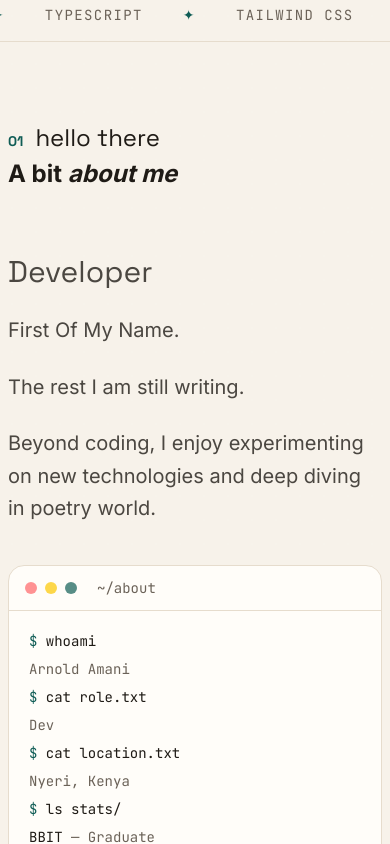
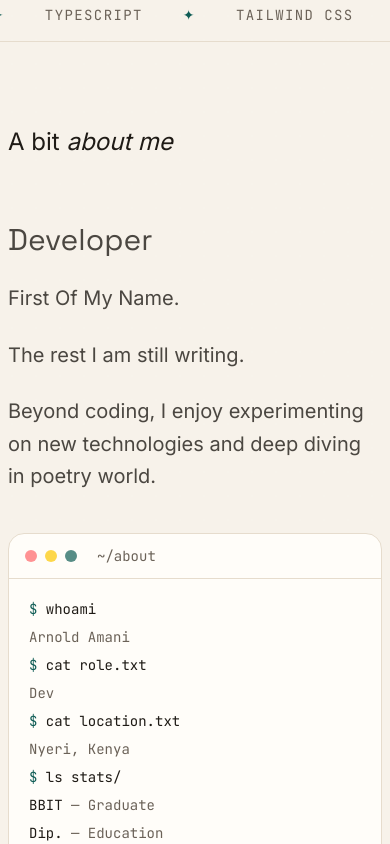
Before and after one commit to anold-a/amani-portfolio, a Next.js app: page / in a window 390 px wide. Shown: the part 1100-1944 px from the top of the page. Built offline with nearby package versions, Linux system fonts and the light colour scheme.

Commit message:
resized fonts across the components

```diff
--- a/app/blogs/[slug]/page.tsx
+++ b/app/blogs/[slug]/page.tsx
@@ -47,7 +47,7 @@ export default async function PostPage({ params }: Props) {
               <span className="flex items-center gap-2"><Calendar size={14} /> {formatDate(post.date)}</span>
               <span className="flex items-center gap-2"><Clock size={14} /> {readingTime(post)} min read</span>
             </p>
-            <h1 className="mt-4 max-w-3xl font-display text-4xl font-black leading-[1.08] tracking-tight sm:text-6xl">
+            <h1 className="mt-1 max-w-2xl text-2xl font-normal sm:text-4xl">
               {post.title}
             </h1>
             <p className="mt-4 max-w-2xl text-lg text-muted">{post.summary}</p>
@@ -57,7 +57,7 @@ export default async function PostPage({ params }: Props) {
           </header>
 
           <div className="mt-10 max-w-3xl -rotate-1 rounded-sm  backdrop-blur-md shadow-2xl border border-white/20 p-6">
-            <span className="font-bold text-3xl leading-none ">context</span>
+            <span className="mt-1 max-w-2xl text-2xl font-normal sm:text-4xl">context</span>
             <p className="mt-1 text-sm">{post.intro}</p>
           </div>
 
--- a/components/homepage/BioSection.tsx
+++ b/components/homepage/BioSection.tsx
@@ -1,10 +1,16 @@
 import SharedUI from "@/components/layout/SharedUI";
 import { profile,stats } from "@/lib/data";
+import ScrambleText from "../layout/ScrambleText";
 
 
 export default function Bio() {
   return (
-    <SharedUI index="01" id="bio" note="hello there" title={<>A bit <span className="italic">about me</span></> }>
+    <SharedUI  id="bio"  scramble
+  title={
+    <>
+      A bit <span className="italic">about me</span>
+    </>
+  }>
       <div className="grid gap-10 md:grid-cols-[1.2fr_1fr]">
         <div className="space-y-6 text-xl leading-relaxed text-ink/80">
          <p className="font-display text-3xl ">
--- a/components/homepage/Blogs.tsx
+++ b/components/homepage/Blogs.tsx
@@ -8,7 +8,7 @@ import Link from "next/link";
 export default function Blogs() {
   const latest = sortedPosts.slice(0, 4).map(toMeta);
   return (
-    <SharedUI id="blogs" index="06" note="thinking out loud" title={<>Notes and <span className="itaalic">write-ups</span></>}>
+    <SharedUI id="blogs" scramble title={<>Notes and <span>write ups</span></>}>
       <div className="grid gap-6 md:grid-cols-2">
         {latest.map((p, i) => (
           <Reveal key={p.slug} delay={i * 80}>
@@ -17,7 +17,7 @@ export default function Blogs() {
                 <span className="flex items-center gap-2"><Calendar size={14} /> {p.dateLabel}</span>
                 <span className="flex items-center gap-2"><Clock size={14} /> {p.minutes} min</span>
               </div>
-              <h3 className="mt-5 font-display text-xl font-semibold transition group-hover:text-brand">{p.title}</h3>
+              <h3 className="mt-1 text-50 font-normal sm:text-xl transition text-brand">{p.title}</h3>
               <p className="mt-2 text-muted">{p.summary}</p>
               <div className="mt-4 flex flex-wrap gap-2">
                 {p.tags.map((t) => <Tag key={t}>{t}</Tag>)}
--- a/components/homepage/Builds.tsx
+++ b/components/homepage/Builds.tsx
@@ -6,7 +6,7 @@ import Link from "next/link";
 
 export default function Builds() {
   return (
-    <SharedUI id="refs" index="04" note="kind words" title={<> Building . <span className="italic">Exploring</span></>}>
+    <SharedUI id="refs" scramble title={<> Building . <span>Exploring</span></>}>
       <div className="grid gap-6 md:grid-cols-2">
         {builds.map((build, index) => (
           <figure key={index} className="rounded-xl border border-line bg-card p-8">
--- a/components/homepage/Certs.tsx
+++ b/components/homepage/Certs.tsx
@@ -7,7 +7,7 @@ import Image from "next/image";
 
 export default function Certs() {
   return (
-    <SharedUI id="certs" index="02" note="the paperwork" title={<>Learning, <span className="italic">certified</span></>}>
+    <SharedUI id="certs" scramble  title={<>Learning, <span>certified</span></>}>
       <div className="grid gap-5 md:grid-cols-2">
         {certs.map((c, i) => (
           <Reveal key={c.title} delay={i * 100}>
--- a/components/homepage/Contact.tsx
+++ b/components/homepage/Contact.tsx
@@ -19,7 +19,7 @@ const pill =
 
 export default function Contact() {
   return (
-    <SharedUI id="contact" index="07" note="do not be shy" title={<>Say <span className="italic">hello</span></>}>
+    <SharedUI id="contact" scramble  title={<>Say <span>hello</span></>}>
       <div className="grid items-center gap-10 md:grid-cols-2">
         <div>
           <h3 className="font-display text-4xl font-black leading-[1.05] tracking-tight sm:text-5xl">
--- a/components/homepage/Experience.tsx
+++ b/components/homepage/Experience.tsx
@@ -5,7 +5,7 @@ import { experience } from "@/lib/data";
 
 export default function Experience() {
   return (
-    <SharedUI id="exp" index="03" note="the journey so far" title={<>Work <span className="italic">history</span></>}>
+    <SharedUI id="exp" scramble  title={<>Work <span>history</span></>}>
       <ol className="relative before:absolute before:left-5 before:top-0 before:h-full before:w-0.5 before:bg-line md:before:left-1/2 md:before:-translate-x-1/2">
         {experience.map((e, i) => {
           const right = i % 2 === 1;
--- a/components/homepage/Projects.tsx
+++ b/components/homepage/Projects.tsx
@@ -22,11 +22,10 @@ export default function Projects() {
   return (
     <SharedUI
       id="projects"
-      index="05"
-      note="fresh from the editor"
+      scramble
       title={
         <>
-          Things I <span className="italic">built</span>
+          Things I <span>built</span>
         </>
       }
     >
--- a/components/homepage/blog/PostCover.tsx
+++ b/components/homepage/blog/PostCover.tsx
@@ -27,7 +27,7 @@ export default function PostCover({
           />
           <span
             aria-hidden
-            className="absolute -bottom-10 -right-2 font-display text-[12rem] font-black leading-none text-bg/15"
+            className="mt-1 max-w-2xl text-2xl font-normal sm:text-4xl"
           >
             {title[0]}
           </span>
--- a/components/homepage/blog/Toc.tsx
+++ b/components/homepage/blog/Toc.tsx
@@ -43,7 +43,7 @@ export default function Toc({ headings }: { headings: Heading[] }) {
   return (
     <>
       <details className="rounded-lg border border-line bg-card p-4 lg:hidden">
-        <summary className="cursor-pointer  text-2xl ">in this post</summary>
+        <summary className="cursor-pointer   text-2xl ">in this post</summary>
         <div className="mt-3">{list}</div>
       </details>
       <nav aria-label="In this post" className="sticky top-24 hidden lg:block">
--- a/components/layout/ScrambleText.tsx
+++ b/components/layout/ScrambleText.tsx
@@ -1,54 +1,91 @@
+
 "use client";
 
-import { useEffect, useState } from "react";
+import { useEffect, useRef, useState } from "react";
+import type { ReactNode } from "react";
 
-type ScrambleTextProps = {
-  text: string;
-  active: boolean;
-};
-
-const chars = "!<>-_\\/[]{}—=+*^?#_";
+const CHARS = "ABCDEFGHIJKLMNOPQRSTUVWXYZabcdefghijklmnopqrstuvwxyz0123456789";
 
 export default function ScrambleText({
-  text,
-  active,
-}: ScrambleTextProps) {
-  const [display, setDisplay] = useState(text);
+  children,
+}: {
+  children: ReactNode;
+}) {
+  const ref = useRef<HTMLSpanElement>(null);
+  const [key, setKey] = useState(0);
 
   useEffect(() => {
-    if (!active) {
-      setDisplay(text);
-      return;
+    const element = ref.current;
+    if (!element) return;
+
+    const observer = new IntersectionObserver(
+      ([entry]) => {
+        if (entry.isIntersecting) {
+          setKey((previous) => previous + 1);
+        }
+      },
+      { threshold: 0.4 }
+    );
+
+    observer.observe(element);
+    return () => observer.disconnect();
+  }, []);
+
+  return (
+    <span ref={ref}>
+      <ScrambleContent key={key}>{children}</ScrambleContent>
+    </span>
+  );
+}
+
+function ScrambleContent({ children }: { children: ReactNode }) {
+  const [progress, setProgress] = useState(0);
+
+  useEffect(() => {
+    let start = 0;
+    let frame = 0;
+
+    const animate = (now: number) => {
+      if (!start) start = now;
+
+      const next = Math.min((now - start) / 800, 1);
+      setProgress(next);
+
+      if (next < 1) frame = requestAnimationFrame(animate);
+    };
+
+    frame = requestAnimationFrame(animate);
+    return () => cancelAnimationFrame(frame);
+  }, []);
+
+  function render(node: ReactNode, path = "root"): ReactNode {
+    if (typeof node === "string" || typeof node === "number") {
+      const text = String(node);
+      const resolved = Math.floor(progress * text.length);
+
+      return text.split("").map((char, index) => {
+        if (char === " " || index < resolved || progress >= 1) return char;
+
+        return CHARS[Math.floor(Math.random() * CHARS.length)];
+      }).join("");
     }
 
-    let iteration = 0;
+    if (Array.isArray(node)) {
+      return node.map((child, index) => render(child, `${path}-${index}`));
+    }
 
-    const interval = setInterval(() => {
-      setDisplay(
-        text
-          .split("")
-          .map((char, index) => {
-            if (char === " ") return " ";
+    if (node && typeof node === "object" && "props" in node) {
+      const element = node as React.ReactElement<{ children?: ReactNode }>;
 
-            if (index < iteration) {
-              return char;
-            }
+      return (
+        <element.type {...element.props} key={path}>
+          {render(element.props.children, `${path}-child`)}
+        </element.type>
+      );
+    }
 
-            return chars[Math.floor(Math.random() * chars.length)];
-          })
-          .join("")
-      );
+    return node;
+  }
 
-      iteration += 0.5;
-
-      if (iteration >= text.length) {
-        clearInterval(interval);
-        setDisplay(text);
-      }
-    }, 35);
-
-    return () => clearInterval(interval);
-  }, [active, text]);
-
-  return <span>{display}</span>;
+  return <>{render(children)}</>;
 }
--- a/components/layout/SharedUI.tsx
+++ b/components/layout/SharedUI.tsx
@@ -1,28 +1,26 @@
 import Reveal from "./Reveal";
+import ScrambleText from "./ScrambleText";
 
 export default function SharedUI({
   id,
-  index,
-  note,
+
   title,
+  scramble,
   children,
 }: {
   id: string;
-  index: string;
-  note?: string;
+
   title: React.ReactNode;
+  scramble?: boolean;
   children: React.ReactNode;
 }) {
   return (
     <section id={id} className="mx-auto max-w-6xl px-2 py-20">
       <Reveal>
-       <p className="flex items-baseline gap-3">
-       <span className="font-display text-sm font-bold text-brand">{index}</span>
-        {note && <span className="font-display text-2xl ">{note}</span>}
-    </p>
-    <h2 className="mt-1 max-w-2xl  text-2xl font-bold  sm:text-4xl">
-           {title}
-         </h2>
+
+    <h2 className="mt-1 max-w-2xl text-2xl font-normal sm:text-4xl">
+     {scramble ? <ScrambleText>{title}</ScrambleText> : title}
+</h2>
 
 
       </Reveal>
```
